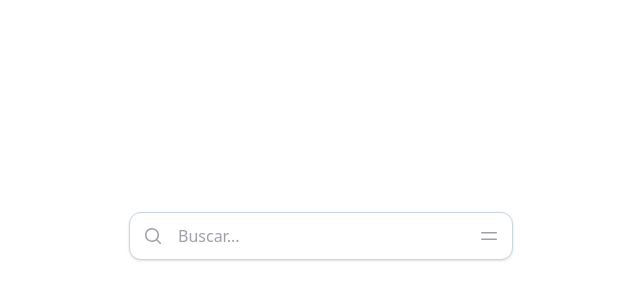
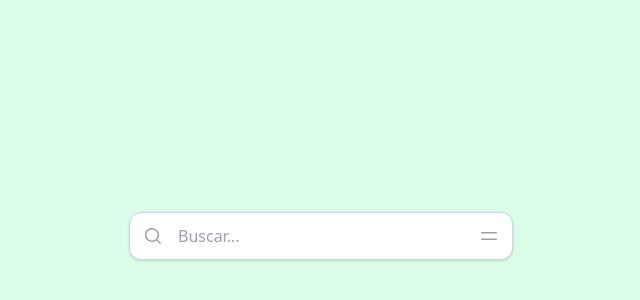
Before and after one commit to leinvg/ronwave-app, an Angular app: page / in a window 1280 px wide. Shown: the part 164-464 px from the top of the page, without its empty margins (319-959 px from the left). Built offline with nearby package versions, Linux system fonts and the light colour scheme.

Commit message:
card board added | z-positions fixed | limit drag added

```diff
--- a/src/app/app.component.html
+++ b/src/app/app.component.html
@@ -1,6 +1,14 @@
-<div class="flex w-dvw h-dvh p-3">
-  <div id="Container" class="w-full h-full">
-    <app-search-books />
+<div class="flex w-dvw h-dvh">
+  <div
+    id="DragLimit"
+    class="absolute top-0 left-0 w-dvw h-dvh overflow-hidden"
+  >
+    <app-search-books (booksListUpdated)="updateBookList($event)" />
+    <div class="grid gap-3 w-full h-dvh p-3 bg-green-100 overflow-y-auto">
+      @for (book of bookList; track $index) {
+      <app-book-card [book]="book" />
+      }
+    </div>
   </div>
 </div>
 <router-outlet />
--- a/src/app/app.component.ts
+++ b/src/app/app.component.ts
@@ -1,13 +1,20 @@
 import { Component } from '@angular/core';
 import { RouterOutlet } from '@angular/router';
-import { SearchBooksComponent } from "./components/search-books/search-books.component";
+import { SearchBooksComponent } from './components/search-books/search-books.component';
+import { BookCardComponent } from './components/book-card/book-card.component';
 
 @Component({
   selector: 'app-root',
-  imports: [RouterOutlet, SearchBooksComponent],
+  imports: [RouterOutlet, SearchBooksComponent, BookCardComponent],
   templateUrl: './app.component.html',
-  styleUrl: './app.component.css'
+  styleUrl: './app.component.css',
 })
 export class AppComponent {
   title = 'ronwave-app';
+  bookList: any[] = [];
+
+  updateBookList(updatedList: any[]) {
+    this.bookList = updatedList;
+    console.log('Lista de libros actualizada:', this.bookList);
+  }
 }
--- a/src/app/components/book-card/book-card.component.html
+++ b/src/app/components/book-card/book-card.component.html
@@ -1,16 +1,16 @@
-<div class="card mb-4 p-4 border border-slate-300 rounded-xl shadow-sm">
+<div class="w-xs p-3 bg-white border border-slate-300 rounded-xl shadow-sm">
   <div class="flex items-start gap-3">
     <img
       [src]="book.volumeInfo.imageLinks.thumbnail"
       alt="Portada"
-      class="w-12 min-w-12 h-16 min-h-16 rounded-md"
+      class="w-12 min-w-12 h-16 min-h-16 rounded-md border border-slate-200"
     />
     <div>
       <p class="font-semibold text-zinc-800">{{ book.volumeInfo.title }}</p>
       <p class="text-sm text-zinc-600">
         {{ book.volumeInfo.authors?.join(", ") }}
       </p>
-      <p class="text-sm text-zinc-400">
+      <p class="text-sm text-zinc-600">
         {{ book.volumeInfo.publishedDate | date : "yyyy" }}
       </p>
     </div>
--- a/src/app/components/search-books/search-books.component.html
+++ b/src/app/components/search-books/search-books.component.html
@@ -1,7 +1,7 @@
 <div
   class="absolute top-1/2 left-1/2 -translate-1/2 w-sm"
   (cdkDragStarted)="closeDropdown()"
-  cdkDragBoundary="#Container"
+  cdkDragBoundary="#DragLimit"
   cdkDrag
 >
   <input
@@ -62,14 +62,16 @@
         <img
           [src]="book.volumeInfo.imageLinks.thumbnail"
           alt="Portada"
-          class="w-12 min-w-12 h-16 min-h-16 rounded-md"
+          class="w-12 min-w-12 h-16 min-h-16 rounded-md border border-slate-200"
         />
         <div>
-          <p class="font-semibold text-zinc-800">{{ book.volumeInfo.title }}</p>
+          <p class="font-semibold text-zinc-800">
+            {{ book.volumeInfo.title }}
+          </p>
           <p class="text-sm text-zinc-600">
             {{ book.volumeInfo.authors?.join(", ") }}
           </p>
-          <p class="text-sm text-zinc-400">
+          <p class="text-sm text-zinc-600">
             {{ book.volumeInfo.publishedDate | date : "yyyy" }}
           </p>
         </div>
@@ -84,9 +86,3 @@
   </div>
   }
 </div>
-
-<div class="mt-4">
-  @for (book of selectedBooks; track $index) {
-  <app-book-card [book]="book" />
-  }
-</div>
--- a/src/app/components/search-books/search-books.component.ts
+++ b/src/app/components/search-books/search-books.component.ts
@@ -1,4 +1,4 @@
-import { Component, HostListener } from '@angular/core';
+import { Component, EventEmitter, HostListener, Output } from '@angular/core';
 import { GoogleBooksService } from '../../services/google-books.service';
 import { FormControl, ReactiveFormsModule } from '@angular/forms';
 import { DatePipe, NgStyle } from '@angular/common';
@@ -18,9 +18,11 @@ import { BookCardComponent } from '../book-card/book-card.component';
   styleUrl: './search-books.component.css',
 })
 export class SearchBooksComponent {
+  @Output() booksListUpdated = new EventEmitter<any>();
+  selectedBooks: any[] = [];
+
   query = new FormControl('');
   bookList: any[] = [];
-  selectedBooks: any[] = [];
   maxDropdownHeight: number = 88;
   isDropdownOpen = false;
 
@@ -62,7 +64,8 @@ export class SearchBooksComponent {
         this.bookList = (response.items || []).filter(
           (item: any) =>
             item.volumeInfo.imageLinks?.thumbnail &&
-            item.volumeInfo.authors?.length > 0
+            item.volumeInfo.authors?.length > 0 &&
+            item.volumeInfo.publishedDate
         );
       });
     } else {
@@ -73,6 +76,7 @@ export class SearchBooksComponent {
   selectBook(book: any) {
     console.log('Libro:', book);
     this.selectedBooks.push(book);
+    this.booksListUpdated.emit(this.selectedBooks);
     this.isDropdownOpen = false;
   }
 }
```
